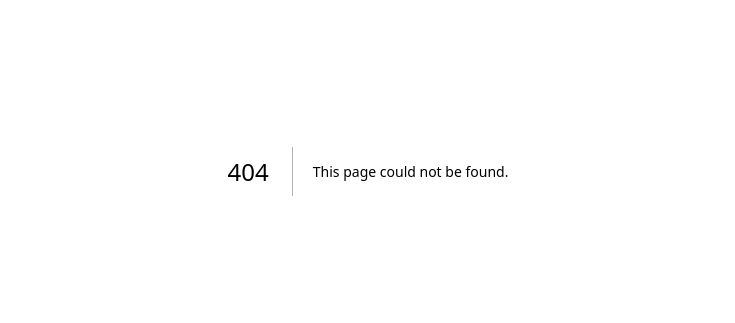
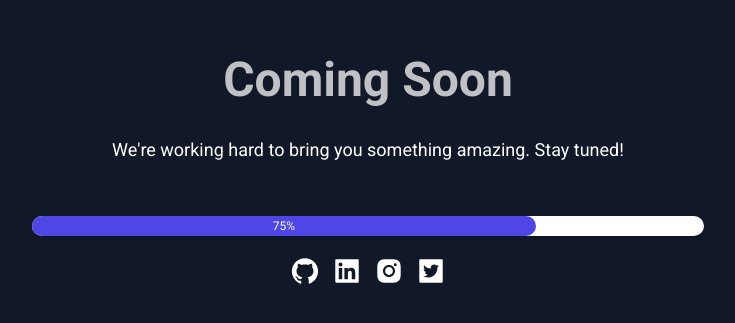
Before and after one commit to bwafi/quran-portal, a Next.js app: page /hadist in a window 1280 px wide. Before the commit this address had no page. Shown: the part 229-552 px from the top of the page, without its empty margins (272-1007 px from the left). Built offline with nearby package versions, Linux system fonts and the light colour scheme.

Commit message:
comming soon page

```diff
--- /dev/null
+++ b/app/hadist/page.jsx
@@ -0,0 +1,8 @@
+import ComingSoon from "@/components/ui/ComingSoon";
+import React from "react";
+
+const page = () => {
+  return <ComingSoon />;
+};
+
+export default page;
--- /dev/null
+++ b/app/masukan/page.jsx
@@ -0,0 +1,8 @@
+import ComingSoon from "@/components/ui/ComingSoon";
+import React from "react";
+
+const page = () => {
+  return <ComingSoon />;
+};
+
+export default page;
--- /dev/null
+++ b/components/ui/ComingSoon.jsx
@@ -0,0 +1,42 @@
+import React from "react";
+import { AiFillGithub, AiFillInstagram, AiFillLinkedin, AiFillTwitterSquare } from "react-icons/ai";
+
+const ComingSoon = () => {
+  return (
+    <section className="w-full bg-gray-900  min-h-screen flex items-center">
+      <div class="w-full mx-auto container px-3 md:px-6 lg:px-16 flex flex-col items-center justify-center">
+        <h1 class="text-4xl sm:text-5xl text-white font-bold text-center mb-8 animate-pulse">Coming Soon</h1>
+        <p class="text-white text-base sm:text-lg mb-8 text-center">
+          We're working hard to bring you something amazing. Stay tuned!
+        </p>
+        <div class=" w-full mt-3 mb-5">
+          <div class="shadow w-full bg-white mt-2 max-w-2xl mx-auto rounded-full">
+            <div
+              class="rounded-full bg-indigo-600 text-xs leading-none text-center text-white py-1"
+              style={{ width: "75%" }}>
+              75%
+            </div>
+          </div>
+        </div>
+        <div className="w-full">
+          <div className="flex justify-center mt-3 md:mt-0 items-center gap-5 md:gap-3 text-white">
+            <a href="https://github.com/bwafi" target="_blank">
+              <AiFillGithub className="text-3xl hover:text-primary" />
+            </a>
+            <a href="https://www.linkedin.com/in/syahroni-bawafi-93b422265/" target="_blank">
+              <AiFillLinkedin className="text-3xl hover:text-primary" />
+            </a>
+            <a href="https://www.instagram.com/itssyahroni/" target="_blank">
+              <AiFillInstagram className="text-3xl hover:text-primary" />
+            </a>
+            <a href="https://twitter.com/itssyahroni" target="_blank">
+              <AiFillTwitterSquare className="text-3xl hover:text-primary" />
+            </a>
+          </div>
+        </div>
+      </div>
+    </section>
+  );
+};
+
+export default ComingSoon;
```
Also changed, not shown: .eslintrc.json.
